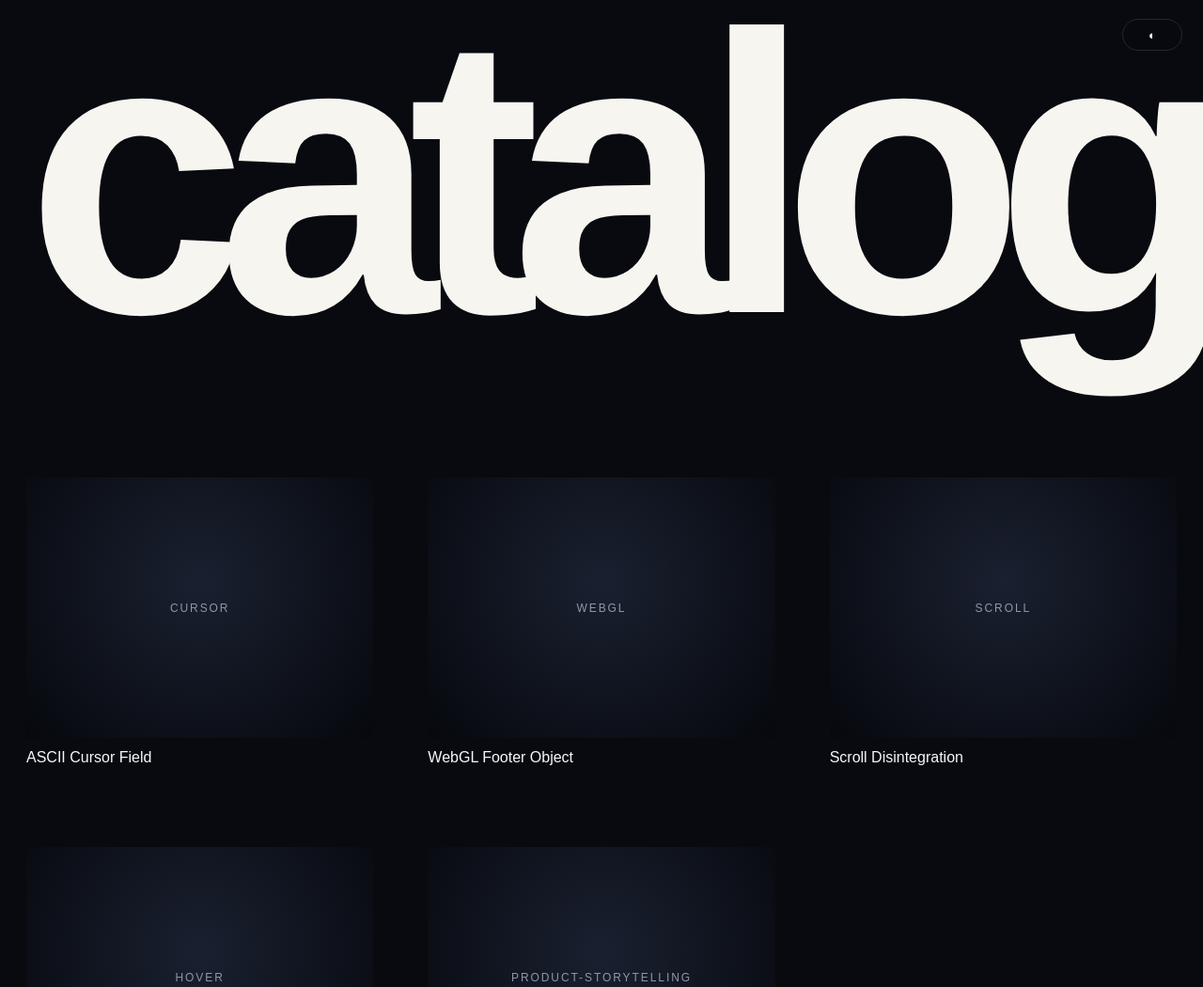
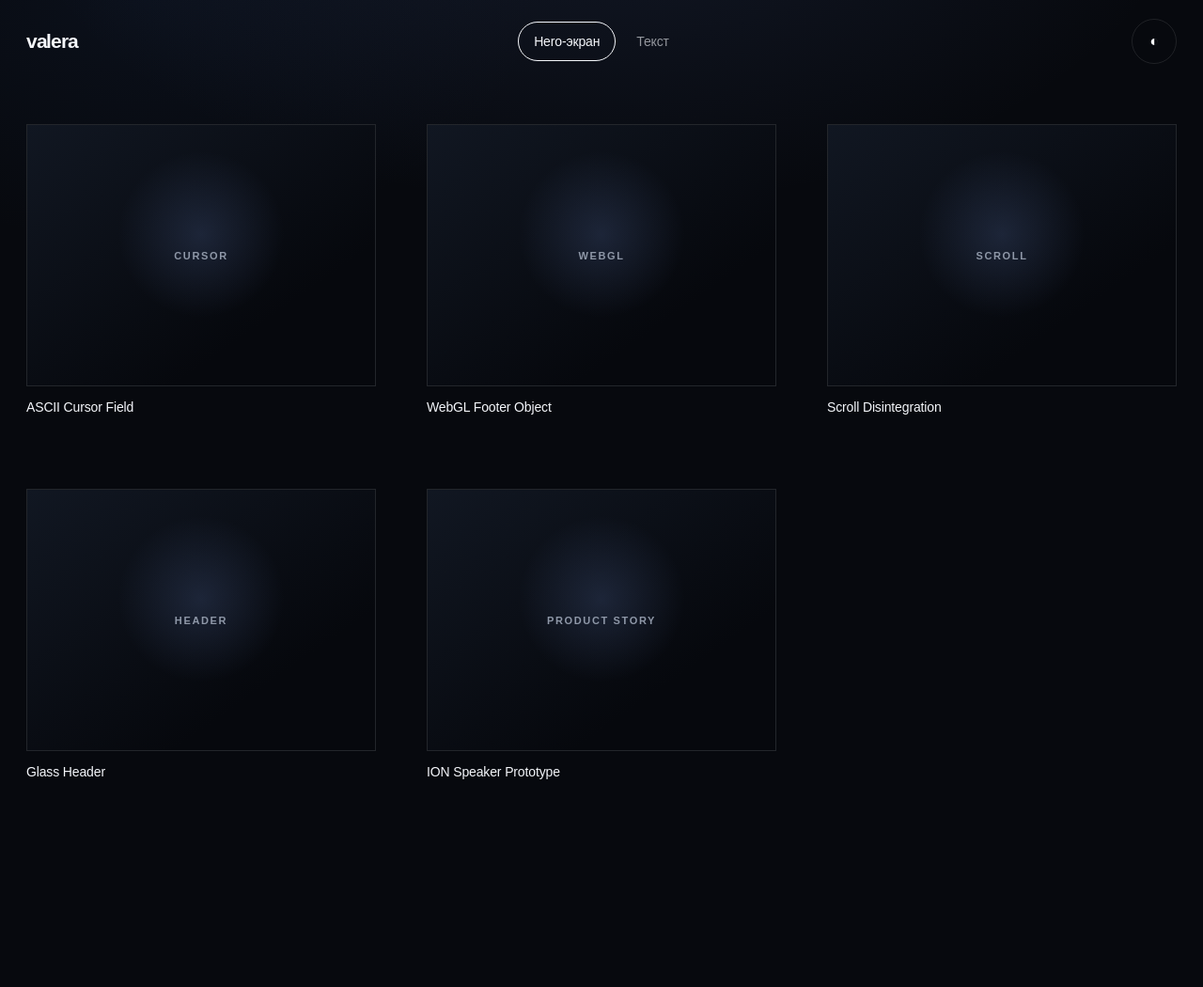
Before and after one commit to nikaspro/effects-library, a plain HTML site: page index.html in a window 1280 px wide. Shown: the top 1050 px of the page at 94% size. After the commit the page ends 970 px from the top, so only its background shows below. Drawn offline with Linux system fonts and the light colour scheme; a web font is replaced by a local one.

Commit message:
Publish redesigned effects catalog

```diff
--- a/index.html
+++ b/index.html
@@ -1,59 +1,74 @@
 <!doctype html>
-<html lang="ru" data-theme="dark">
+<html data-theme="dark" lang="ru">
 <head>
-<meta charset="utf-8">
-<meta name="viewport" content="width=device-width,initial-scale=1">
-<title>catalog</title>
-<link rel="preconnect" href="https://fonts.googleapis.com">
-<link rel="preconnect" href="https://fonts.gstatic.com" crossorigin>
-<link href="https://fonts.googleapis.com/css2?family=Stack+Sans+Headline:wght@200..700&display=swap" rel="stylesheet">
-<style>
-:root{--bg:#080a0f;--text:#f5f7fb;--line:#222833}
-html[data-theme="light"]{--bg:#f1f1ed;--text:#111216;--line:#d8d8d1}
-*{box-sizing:border-box}html{background:var(--bg)}body{margin:0;background:var(--bg);color:var(--text);font-family:"Stack Sans Headline",Arial,sans-serif;transition:.4s}
-main{width:min(1540px,calc(100% - 56px));margin:auto;padding:34px 0 110px}
-h1{position:sticky;top:20px;z-index:20;margin:0 0 170px;text-align:center;font-size:clamp(190px,33vw,500px);line-height:.72;letter-spacing:-.075em;font-weight:560;transform:scale(var(--scale,1));transform-origin:top center;mix-blend-mode:difference;color:#fff;cursor:pointer;will-change:transform}
-.theme{position:fixed;right:22px;top:20px;z-index:30;width:64px;height:34px;border-radius:99px;border:1px solid var(--line);background:color-mix(in srgb,var(--bg) 85%,transparent);color:var(--text);cursor:pointer}
-.grid{display:grid;grid-template-columns:repeat(3,minmax(0,1fr));column-gap:58px;row-gap:86px}
-.card{cursor:pointer}.preview{position:relative;aspect-ratio:4/3;overflow:hidden;background:#050609}iframe,.poster{position:absolute;inset:0;width:100%;height:100%;border:0}iframe{opacity:0;transition:.25s}.poster{display:grid;place-items:center;background:radial-gradient(circle at 50% 40%,#1a2030,#06080d);transition:.25s}.poster span{font-size:12px;text-transform:uppercase;letter-spacing:.16em;color:#8f98a8}.card.is-playing iframe{opacity:1}.card.is-playing .poster{opacity:0;pointer-events:none}.title{margin-top:12px;font-size:16px;font-weight:500}
-@media(max-width:1100px){.grid{grid-template-columns:repeat(2,1fr)}}@media(max-width:720px){main{width:calc(100% - 28px)}h1{font-size:43vw;margin-bottom:92px}.grid{grid-template-columns:1fr;row-gap:46px}}
-</style>
+<meta charset="utf-8"/>
+<meta content="width=device-width,initial-scale=1" name="viewport"/>
+<title>Valera Motion Library</title>
+<link href="https://fonts.googleapis.com" rel="preconnect"/>
+<link crossorigin="" href="https://fonts.gstatic.com" rel="preconnect"/>
+<link href="https://fonts.googleapis.com/css2?family=Stack+Sans+Headline:wght@200..700&amp;display=swap" rel="stylesheet"/>
+<link href="assets/catalog.css" rel="stylesheet"/>
 </head>
 <body>
-<button class="theme" id="theme">◐</button>
-<main><h1 id="title">catalog</h1><section class="grid"><article class="card" data-demo="effects/ascii-cursor-field/?preview=1">
+<div class="header-shell">
+<header class="glass-header" id="glassHeader">
+<a class="brand brand-drop" href="#hero" aria-label="valera"><span class="brand-letter" style="--i:0">v</span><span class="brand-letter" style="--i:1">a</span><span class="brand-letter" style="--i:2">l</span><span class="brand-letter" style="--i:3">e</span><span class="brand-letter" style="--i:4">r</span><span class="brand-letter" style="--i:5">a</span></a>
+<nav aria-label="Разделы" class="tabs">
+<a class="tab is-active" data-page-link="hero" href="#hero">Hero-экран</a>
+<a class="tab" data-page-link="text" href="#text">Текст</a>
+</nav>
+<button aria-label="Переключить тему" class="theme-toggle" id="themeToggle" type="button">◐</button>
+</header>
+</div>
+<main>
+<section class="page" data-page="hero" id="heroPage">
+<div class="grid">
+<article class="card hero-card" data-demo="effects/ascii-cursor-field/?preview=1">
 <div class="preview"><iframe title="ASCII Cursor Field"></iframe><div class="poster"><span>cursor</span></div></div>
-      <div class="title">ASCII Cursor Field</div>
+<div class="card-title">ASCII Cursor Field</div>
 </article>
-<article class="card" data-demo="effects/webgl-footer-object/?preview=1">
+<article class="card hero-card" data-demo="effects/webgl-footer-object/?preview=1">
 <div class="preview"><iframe title="WebGL Footer Object"></iframe><div class="poster"><span>webgl</span></div></div>
-      <div class="title">WebGL Footer Object</div>
+<div class="card-title">WebGL Footer Object</div>
 </article>
-<article class="card" data-demo="effects/scroll-disintegration/?preview=1">
+<article class="card hero-card" data-demo="effects/scroll-disintegration/?preview=1">
 <div class="preview"><iframe title="Scroll Disintegration"></iframe><div class="poster"><span>scroll</span></div></div>
-      <div class="title">Scroll Disintegration</div>
+<div class="card-title">Scroll Disintegration</div>
 </article>
-<article class="card" data-demo="effects/glass-header/?preview=1">
-      <div class="preview"><iframe title="Glass Header"></iframe><div class="poster"><span>hover</span></div></div>
-      <div class="title">Glass Header</div>
+<article class="card hero-card" data-demo="effects/glass-header/?preview=1">
+<div class="preview"><iframe title="Glass Header"></iframe><div class="poster"><span>header</span></div></div>
+<div class="card-title">Glass Header</div>
 </article>
-<article class="card" data-demo="effects/ion-speaker/?preview=1">
-      <div class="preview"><iframe title="ION Speaker Prototype"></iframe><div class="poster"><span>product-storytelling</span></div></div>
-      <div class="title">ION Speaker Prototype</div>
-    </article></section></main>
-<script>
-const root=document.documentElement;
-root.dataset.theme=localStorage.getItem('catalog-theme')||'dark';
-theme.onclick=()=>{root.dataset.theme=root.dataset.theme==='dark'?'light':'dark';localStorage.setItem('catalog-theme',root.dataset.theme)};
-const title=document.querySelector('#title');
-addEventListener('scroll',()=>{const p=Math.min(1,scrollY/900);title.style.setProperty('--scale',1-.88*(1-Math.pow(1-p,3)))},{passive:true});
-title.onclick=()=>scrollTo({top:0,behavior:'smooth'});
-document.querySelectorAll('.card').forEach(card=>{
- const frame=card.querySelector('iframe'),url=card.dataset.demo;
- card.onmouseenter=()=>{frame.src=url;card.classList.add('is-playing')};
- card.onmouseleave=()=>{frame.src='about:blank';card.classList.remove('is-playing')};
- card.onclick=()=>open(url.replace('?preview=1',''),'_blank');
-});
-</script>
+<article class="card hero-card" data-demo="effects/ion-speaker/?preview=1">
+<div class="preview"><iframe title="ION Speaker Prototype"></iframe><div class="poster"><span>product story</span></div></div>
+<div class="card-title">ION Speaker Prototype</div>
+</article>
+</div>
+</section>
+<section class="page" data-page="text" hidden="" id="textPage">
+<div class="grid">
+<article aria-label="Скопировать: Mask Reveal" class="card text-card" data-copy="Mask Reveal" role="button" tabindex="0">
+<div class="preview"><div class="text-stage"><div class="text-sample center"><span class="text-mask"><span class="mask-line anim-target" style="--d:0.00s">Mask</span></span><span class="text-mask"><span class="mask-line anim-target" style="--d:0.11s">Reveal</span></span></div></div></div>
+</article>
+<article aria-label="Скопировать: Letter Drop" class="card text-card letters-card" data-copy="Letter Drop" role="button" tabindex="0">
+<div class="preview"><div class="text-stage"><div class="text-sample center letter-wrap" data-letters="">Letter Drop</div></div></div>
+</article>
+<article aria-label="Скопировать: Blur Focus" class="card text-card" data-copy="Blur Focus" role="button" tabindex="0">
+<div class="preview"><div class="text-stage"><div class="text-sample center blur-focus anim-target">Blur Focus</div></div></div>
+</article>
+<article aria-label="Скопировать: Horizontal Wipe" class="card text-card" data-copy="Horizontal Wipe" role="button" tabindex="0">
+<div class="preview"><div class="text-stage"><div class="text-sample center wipe-text anim-target">Horizontal Wipe</div></div></div>
+</article>
+<article aria-label="Скопировать: Split Direction" class="card text-card" data-copy="Split Direction" role="button" tabindex="0">
+<div class="preview"><div class="text-stage"><div class="text-sample center"><span class="split-line split-left anim-target">Split</span><span class="split-line split-right anim-target">Direction</span></div></div></div>
+</article>
+<article aria-label="Скопировать: Wave Up" class="card text-card wave-card" data-copy="Wave Up" role="button" tabindex="0">
+<div class="preview"><div class="text-stage"><div class="text-sample center wave-wrap" data-wave="">Wave Up</div></div></div>
+</article>
+</div>
+</section>
+</main>
+<div class="toast" id="toast">Скопировано</div>
+<script src="assets/catalog.js"></script>
 </body>
 </html>
```
Lines whose indentation alone changed are shown as unchanged.
